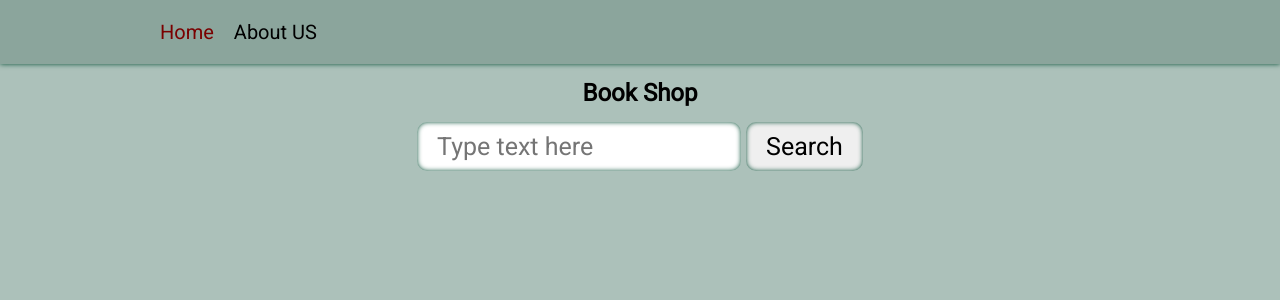
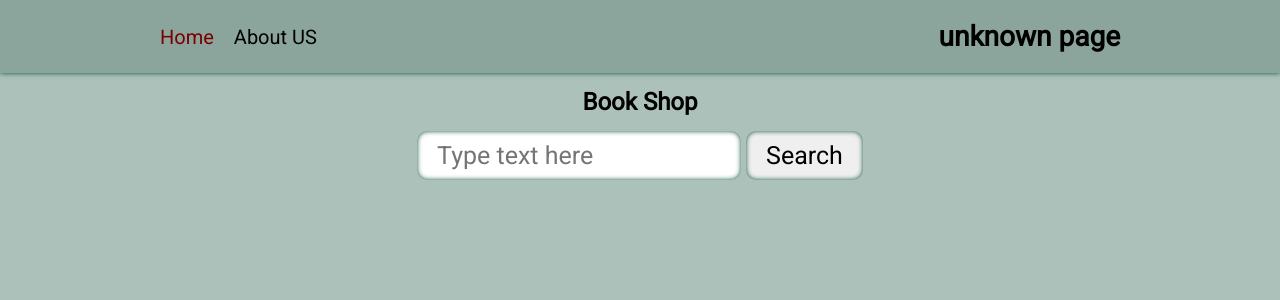
Before and after one commit to Tatiana-312/react2023q1, a React (Vite) app in the folder react-components/: page / in a window 1280 px wide. Shown: the top 300 px of the page. Built offline with nearby package versions, Linux system fonts and the light colour scheme.

Commit message:
feat: add pageTitle

```diff
--- a/react-components/src/components/Header/Header.module.css
+++ b/react-components/src/components/Header/Header.module.css
@@ -5,6 +5,9 @@
 }
 
 .header_navbar_container {
+  display: flex;
+  justify-content: space-between;
+  align-items: center;
   max-width: 1000px;
   height: 100%;
   margin: 0 auto;
--- a/react-components/src/components/Header/Header.tsx
+++ b/react-components/src/components/Header/Header.tsx
@@ -1,6 +1,7 @@
 import NavBar from '../NavBar/NavBar';
 import React from 'react';
 import classes from './Header.module.css';
+import PageTitle from '../PageTitle/PageTitle';
 
 class Header extends React.Component {
   render() {
@@ -8,6 +9,7 @@ class Header extends React.Component {
       <div className={classes.header}>
         <div className={classes.header_navbar_container}>
           <NavBar />
+          <PageTitle {...{pageTitle: 'unknown'}}/>
         </div>
       </div>
     );
--- /dev/null
+++ b/react-components/src/components/PageTitle/PageTitle.module.css
@@ -0,0 +1,3 @@
+.title {
+  font-size: 28px;
+}
--- /dev/null
+++ b/react-components/src/components/PageTitle/PageTitle.tsx
@@ -0,0 +1,18 @@
+import React from 'react';
+import { PageTitleProps } from './pageTitle.interface';
+import classes from './PageTitle.module.css';
+
+class PageTitle extends React.Component<PageTitleProps> {
+  constructor(props: PageTitleProps) {
+    super(props);
+  }
+  render() {
+    return (
+      <div>
+        <h1 className={classes.title}>{this.props.pageTitle} page</h1>
+      </div>
+    );
+  }
+}
+
+export default PageTitle;
--- /dev/null
+++ b/react-components/src/components/PageTitle/pageTitle.interface.ts
@@ -0,0 +1,3 @@
+export interface PageTitleProps {
+  pageTitle: string;
+}
```
